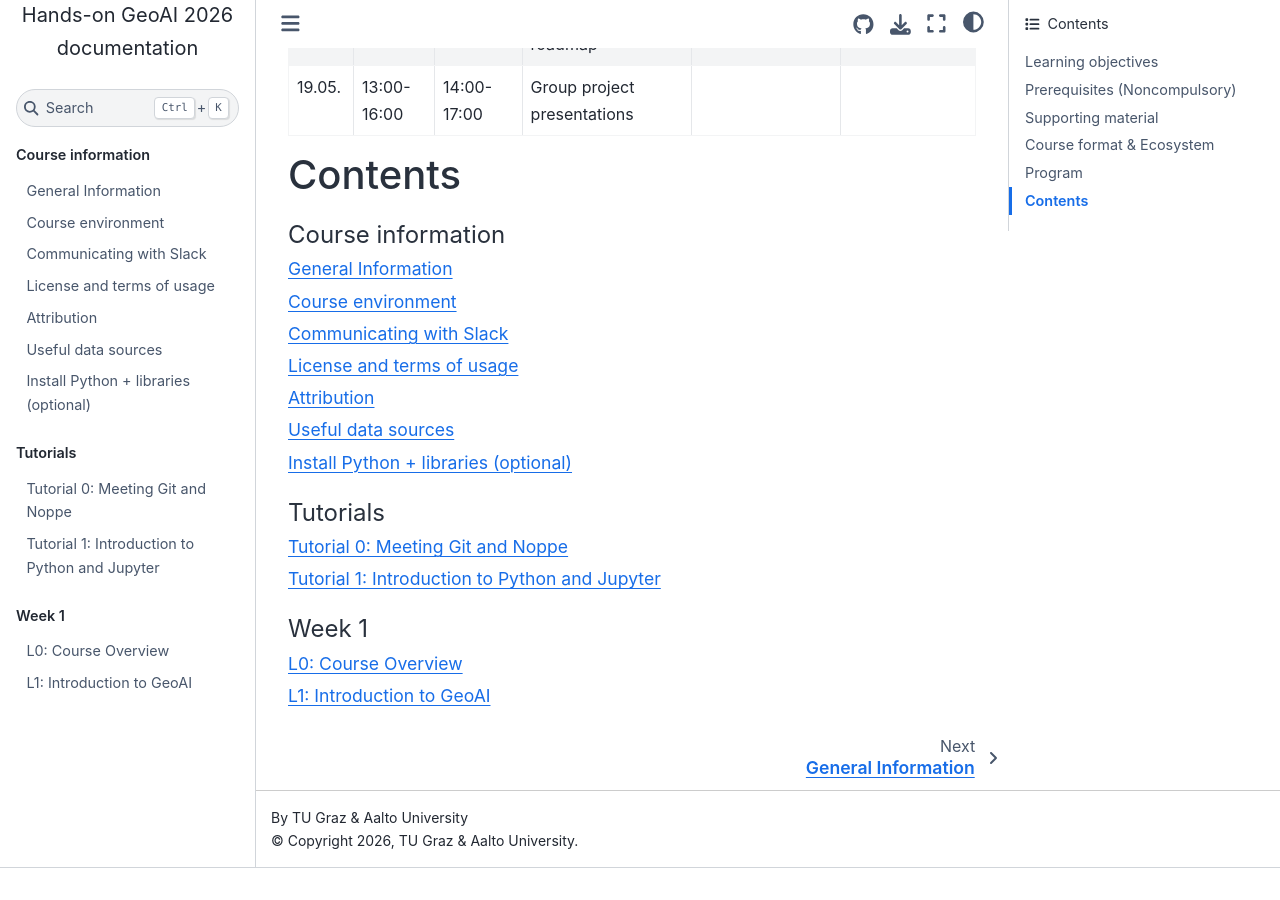
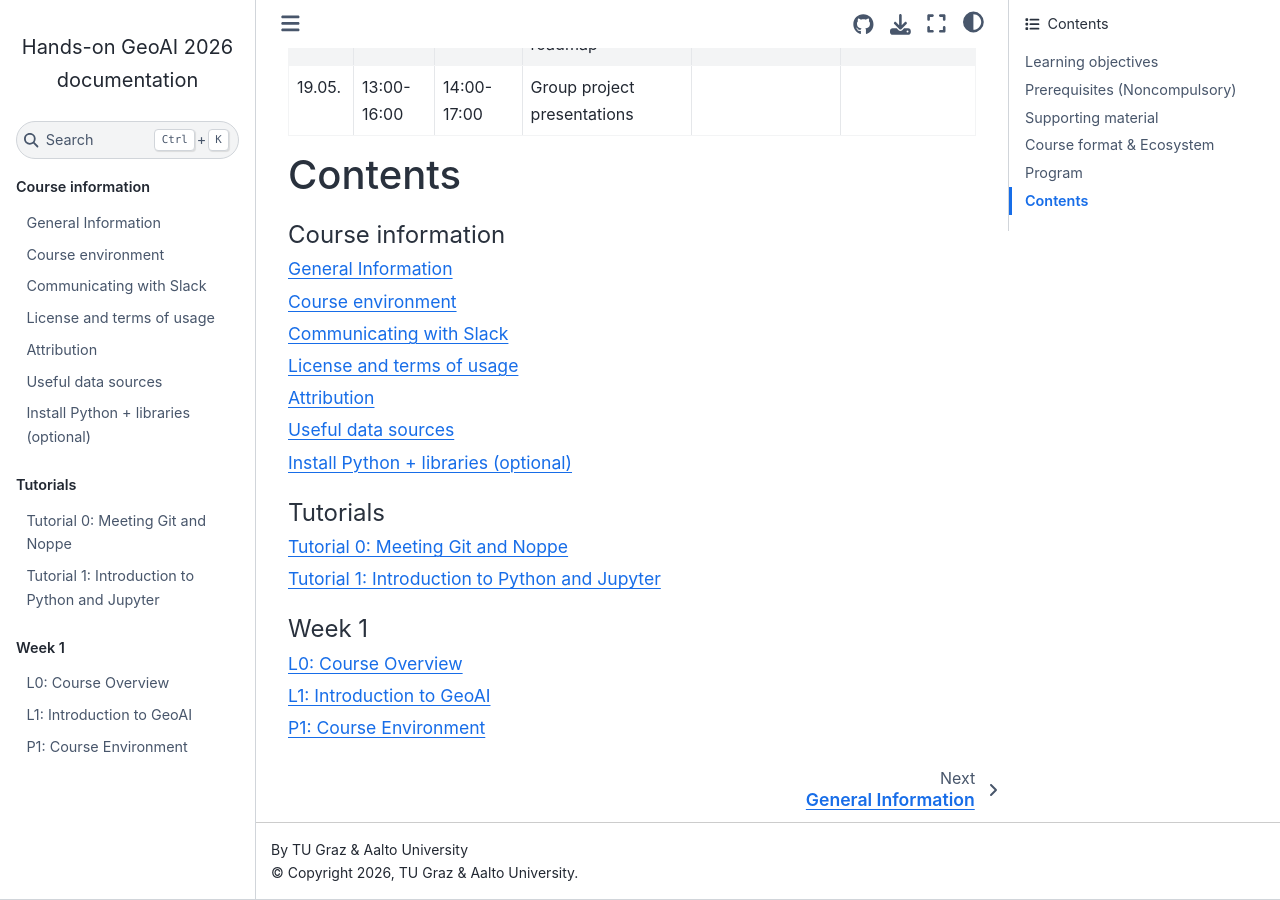
Before and after one commit to Hands-on-GeoAI/course-site, a Sphinx documentation site: the page built from source/index.rst, in a window 1280 px wide and 900 px high, scrolled down 4112 px. Built offline with Sphinx 7.4.7 and the Sphinx Book theme 1.1.4, drawn with Linux system fonts in a browser that asks for light colours; pages that are not in the unit, such as notebooks, are missing from menus; before the commit the page ends 4980 px from its top, so only the background shows below that; part of the change alters nothing that is shown.

```diff
--- a/source/index.rst
+++ b/source/index.rst
@@ -199,6 +199,7 @@ Contents
 
     lessons/L1/GeoAI_course_overview.rst
     lessons/L1/Introduction_to_GeoAI.rst
+    lessons/L1/practical_1.rst
 
 .. toctree::
     :maxdepth: 1
```
